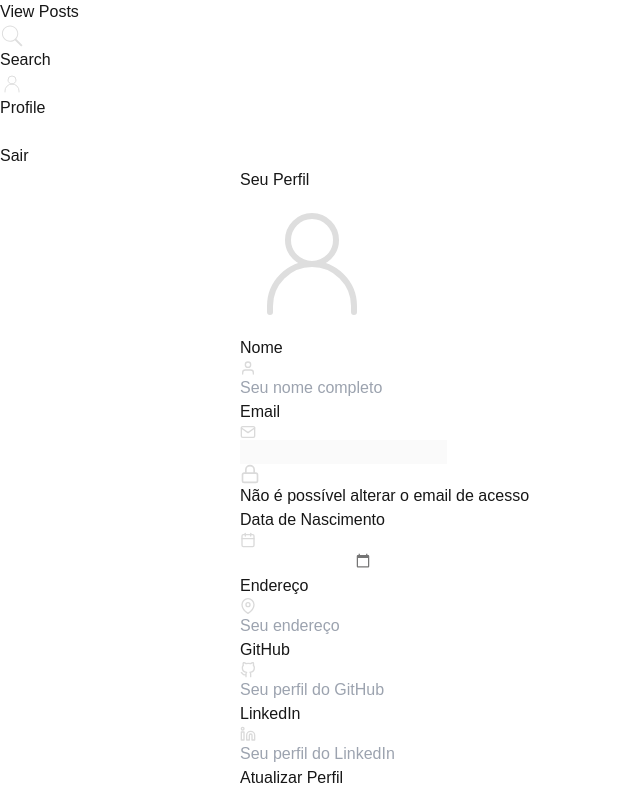
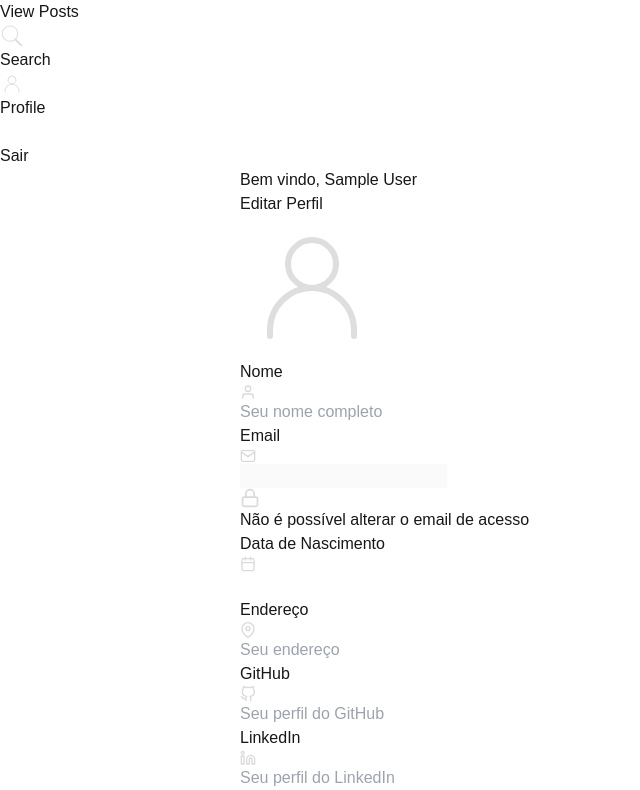
Before and after one commit to G00li/Projectx, a Next.js app in the folder projectx/: page /pages/profile in a window 1280 px wide. Shown: the part 257-1047 px from the top of the page, without its empty margins (0-640 px from the left). Built offline with nearby package versions, Linux system fonts and the light colour scheme; no server answers; the database is empty; sample sign-in values are in the browser's storage.

Commit message:
Feat: Adc botao de editar campo

```diff
--- a/projectx/src/app/pages/profile/page.tsx
+++ b/projectx/src/app/pages/profile/page.tsx
@@ -10,6 +10,7 @@ import toast, {Toaster} from "react-hot-toast";
 
 const Profile = () => {
   const { data: session, status } = useSession();
+  const [isEditing, setIsEditing] = useState(false);
 
   const [userData, setUserData] = useState({
     name: "",
@@ -70,6 +71,7 @@ const Profile = () => {
           error: 'Erro ao atualizar perfil 😕',
         }
       );
+      setIsEditing(false);
     } catch (error) {
       console.error("Erro ao atualizar perfil:", error);
     } finally {
@@ -86,7 +88,19 @@ const Profile = () => {
       <Toaster position="top-center"/>
       <div className="min-h-screen p-6 bg-gradient-to-br from-gray-900 to-gray-800">
         <div className="max-w-4xl mx-auto bg-white/10 backdrop-blur-lg rounded-2xl p-8 shadow-xl">
-          <h1 className="text-4xl font-bold text-center mb-8 text-white/90 tracking-tight">Seu Perfil</h1>
+          <div className="flex justify-between items-center mb-8">
+            <h1 className="text-2xl font-bold text-white/90 tracking-tight">Bem vindo, {session?.user?.name}</h1>
+            {session?.user && !isEditing && (
+              <button
+                onClick={() => setIsEditing(true)}
+                className="px-4 py-2 bg-blue-500 text-white rounded-lg font-medium
+                hover:bg-blue-600 focus:outline-none focus:ring-2 focus:ring-blue-500 focus:ring-offset-2
+                transition-all duration-200"
+              >
+                Editar Perfil
+              </button>
+            )}
+          </div>
 
           {session?.user ? (
             <div className="max-w-3xl mx-auto">
@@ -125,8 +139,12 @@ const Profile = () => {
                       name="name"
                       value={userData.name}
                       onChange={handleInputChange}
-                      className="w-full px-4 py-3 bg-white/5 border border-white/10 rounded-lg focus:ring-2 focus:ring-blue-500 focus:border-transparent transition-all duration-200 text-white placeholder-gray-400"
+                      className={`w-full px-4 py-3 rounded-lg transition-all duration-200 text-white
+                        ${isEditing
+                          ? 'bg-white/5 border border-white/10 focus:ring-2 focus:ring-blue-500 focus:border-transparent'
+                          : 'bg-gray-800/50 border border-gray-700 cursor-not-allowed opacity-75'}`}
                       placeholder="Seu nome completo"
+                      readOnly={!isEditing}
                     />
                   </div>
 
@@ -142,6 +160,8 @@ const Profile = () => {
                         className="inline-block text-white/80"
                       />
                     </label>
+
+                    {/* Campo Email */}
                     <div className="relative group">
                       <input
                         type="email"
@@ -149,7 +169,7 @@ const Profile = () => {
                         name="email"
                         value={userData.email}
                         onChange={handleInputChange}
-                        className="w-full px-4 py-3 bg-white/5 border border-white/10 rounded-lg text-white/50 cursor-not-allowed pr-10"
+                        className="w-full px-4 py-3 bg-gray-800/50 border border-gray-700 rounded-lg text-white/50 cursor-not-allowed pr-10"
                         disabled
                       />
                       <div className="absolute right-3 top-1/2 transform -translate-y-1/2">
@@ -187,13 +207,17 @@ const Profile = () => {
                       name="birthDate"
                       value={userData.birthDate}
                       onChange={handleInputChange}
-                      className="w-full px-4 py-3 bg-white/5 border border-white/10 rounded-lg focus:ring-2 focus:ring-blue-500 focus:border-transparent transition-all duration-200 text-white [color-scheme:dark]"
+                      className={`w-full px-4 py-3 rounded-lg transition-all duration-200 text-white [color-scheme:dark]
+                        ${isEditing
+                          ? 'bg-white/5 border border-white/10 focus:ring-2 focus:ring-blue-500 focus:border-transparent'
+                          : 'bg-gray-800/50 border border-gray-700 cursor-not-allowed opacity-75'}`}
+                      readOnly={!isEditing}
                     />
                   </div>
 
                   {/* Campo Endereço */}
                   <div className="space-y-2">
-                    <label htmlFor="address" className=" text-sm font-medium text-white/80 flex items-center gap-2">
+                    <label htmlFor="address" className="text-sm font-medium text-white/80 flex items-center gap-2">
                       Endereço
                       <Image
                         src="/icon/profile/address-icon.svg"
@@ -209,8 +233,12 @@ const Profile = () => {
                       name="address"
                       value={userData.address}
                       onChange={handleInputChange}
-                      className="w-full px-4 py-3 bg-white/5 border border-white/10 rounded-lg focus:ring-2 focus:ring-blue-500 focus:border-transparent transition-all duration-200 text-white"
+                      className={`w-full px-4 py-3 rounded-lg transition-all duration-200 text-white
+                        ${isEditing
+                          ? 'bg-white/5 border border-white/10 focus:ring-2 focus:ring-blue-500 focus:border-transparent'
+                          : 'bg-gray-800/50 border border-gray-700 cursor-not-allowed opacity-75'}`}
                       placeholder="Seu endereço"
+                      readOnly={!isEditing}
                     />
                   </div>
 
@@ -232,8 +260,12 @@ const Profile = () => {
                       name="github"
                       value={userData.github}
                       onChange={handleInputChange}
-                      className="w-full px-4 py-3 bg-white/5 border border-white/10 rounded-lg focus:ring-2 focus:ring-blue-500 focus:border-transparent transition-all duration-200 text-white"
+                      className={`w-full px-4 py-3 rounded-lg transition-all duration-200 text-white
+                        ${isEditing
+                          ? 'bg-white/5 border border-white/10 focus:ring-2 focus:ring-blue-500 focus:border-transparent'
+                          : 'bg-gray-800/50 border border-gray-700 cursor-not-allowed opacity-75'}`}
                       placeholder="Seu perfil do GitHub"
+                      readOnly={!isEditing}
                     />
                   </div>
 
@@ -255,14 +287,31 @@ const Profile = () => {
                       name="linkedin"
                       value={userData.linkedin}
                       onChange={handleInputChange}
-                      className="w-full px-4 py-3 bg-white/5 border border-white/10 rounded-lg focus:ring-2 focus:ring-blue-500 focus:border-transparent transition-all duration-200 text-white"
+                      className={`w-full px-4 py-3 rounded-lg transition-all duration-200 text-white
+                        ${isEditing
+                          ? 'bg-white/5 border border-white/10 focus:ring-2 focus:ring-blue-500 focus:border-transparent'
+                          : 'bg-gray-800/50 border border-gray-700 cursor-not-allowed opacity-75'}`}
                       placeholder="Seu perfil do LinkedIn"
+                      readOnly={!isEditing}
                     />
                   </div>
                 </div>
 
-                {/* Botão de Submit */}
-                <div className="mt-8 flex justify-center">
+                {/* Botões de ação */}
+                <div className="mt-8 flex justify-center gap-4">
+                  {isEditing && (
+                    <button
+                      type="button"
+                      onClick={() => setIsEditing(false)}
+                      className="px-8 py-3 bg-gray-500 text-white rounded-lg font-medium
+                      hover:bg-gray-600 focus:outline-none focus:ring-2 focus:ring-gray-500 focus:ring-offset-2
+                      transition-all duration-200 min-w-[200px]"
+                    >
+                      Cancelar
+                    </button>
+                  )}
+
+                  {isEditing && (
                     <button
                       type="submit"
                       className="px-8 py-3 bg-gradient-to-r from-blue-500 to-blue-600 text-white rounded-lg font-medium
@@ -276,12 +325,13 @@ const Profile = () => {
                             <circle className="opacity-25" cx="12" cy="12" r="10" stroke="currentColor" strokeWidth="4" fill="none"/>
                             <path className="opacity-75" fill="currentColor" d="M4 12a8 8 0 018-8V0C5.373 0 0 5.373 0 12h4zm2 5.291A7.962 7.962 0 014 12H0c0 3.042 1.135 5.824 3 7.938l3-2.647z"/>
                           </svg>
-                        <span>Atualizando...</span>
+                          <span>Salvando...</span>
                         </span>
                       ) : (
-                      "Atualizar Perfil"
+                        "Salvar Alterações"
                       )}
                     </button>
+                  )}
                 </div>
               </form>
             </div>
```
Lines whose indentation alone changed are shown as unchanged.
